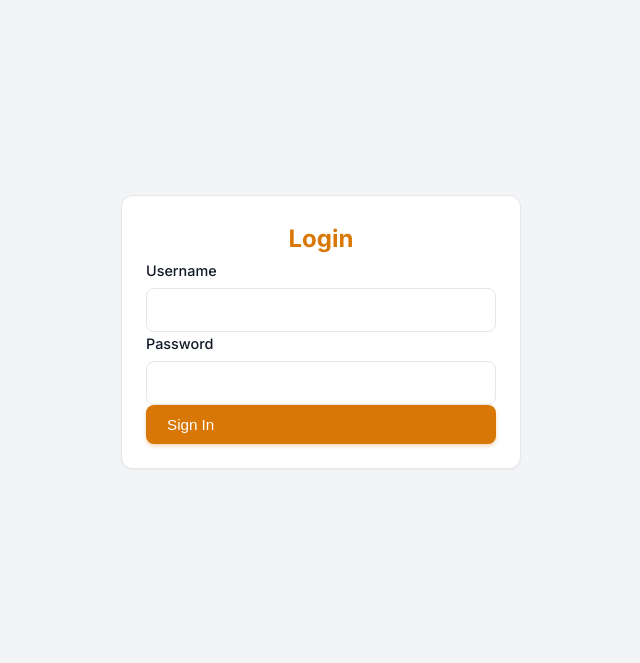
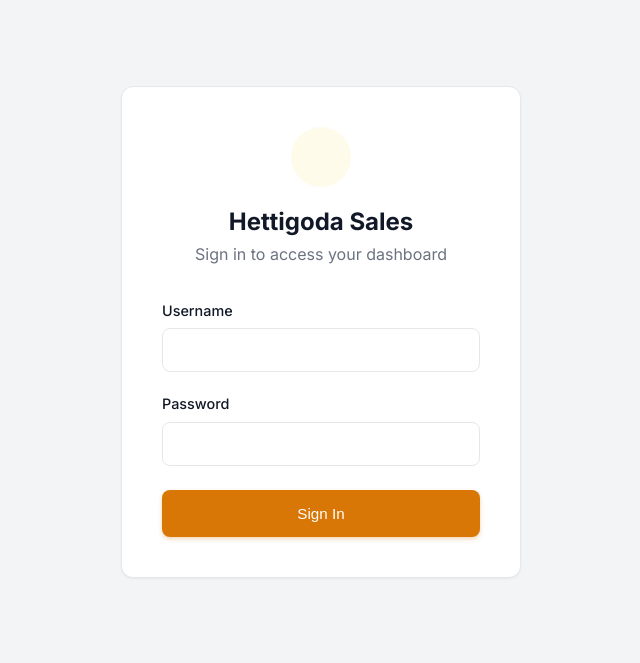
Before and after one commit to weenaath/sales-force-automation, a Django app: page /login/ in a window 1280 px wide. Shown: the top 663 px of the page, without its empty margins (319-959 px from the left). Run offline with Django 4.2, Linux system fonts and the light colour scheme; some libraries are stand-ins or nearby versions.

Commit message:
enhance login page

```diff
--- a/sales_automation/templates/sales_automation/login.html
+++ b/sales_automation/templates/sales_automation/login.html
@@ -1,18 +1,35 @@
 {% extends 'sales_automation/base.html' %}
 
 {% block content %}
-<div style="display: flex; justify-content: center; align-items: center; min-height: 80vh;">
-    <div class="card" style="width: 100%; max-width: 400px;">
-        <h2 style="text-align: center; color: var(--primary);">Login</h2>
+<div style="min-height: 80vh; display: flex; align-items: center; justify-content: center;">
+    <div class="card" style="width: 100%; max-width: 400px; padding: 40px;">
+        <div style="text-align: center; margin-bottom: 32px;">
+            <div style="width: 60px; height: 60px; background: var(--primary-light); border-radius: 50%; color: var(--primary); display: flex; align-items: center; justify-content: center; margin: 0 auto 16px;">
+                <i class="ph-fill ph-package" style="font-size: 32px;"></i>
+            </div>
+            <h2 style="font-size: 1.5rem; color: var(--text-main);">Hettigoda Sales</h2>
+            <p style="color: var(--text-muted);">Sign in to access your dashboard</p>
+        </div>
+
         <form method="post">
             {% csrf_token %}
-            <label>Username</label>
-            <input type="text" name="username" required>
+            <div style="margin-bottom: 20px;">
+                <label>Username</label>
+                <div style="position: relative;">
+                    <i class="ph ph-user" style="position: absolute; left: 12px; top: 14px; color: var(--text-muted);"></i>
+                    <input type="text" name="username" required style="padding-left: 36px;">
+                </div>
+            </div>
 
-            <label>Password</label>
-            <input type="password" name="password" required>
+            <div style="margin-bottom: 24px;">
+                <label>Password</label>
+                <div style="position: relative;">
+                    <i class="ph ph-lock" style="position: absolute; left: 12px; top: 14px; color: var(--text-muted);"></i>
+                    <input type="password" name="password" required style="padding-left: 36px;">
+                </div>
+            </div>
 
-            <button type="submit" class="btn btn-primary" style="width: 100%;">Sign In</button>
+            <button type="submit" class="btn btn-primary" style="width: 100%; justify-content: center; padding: 14px;">Sign In</button>
         </form>
     </div>
 </div>
```
